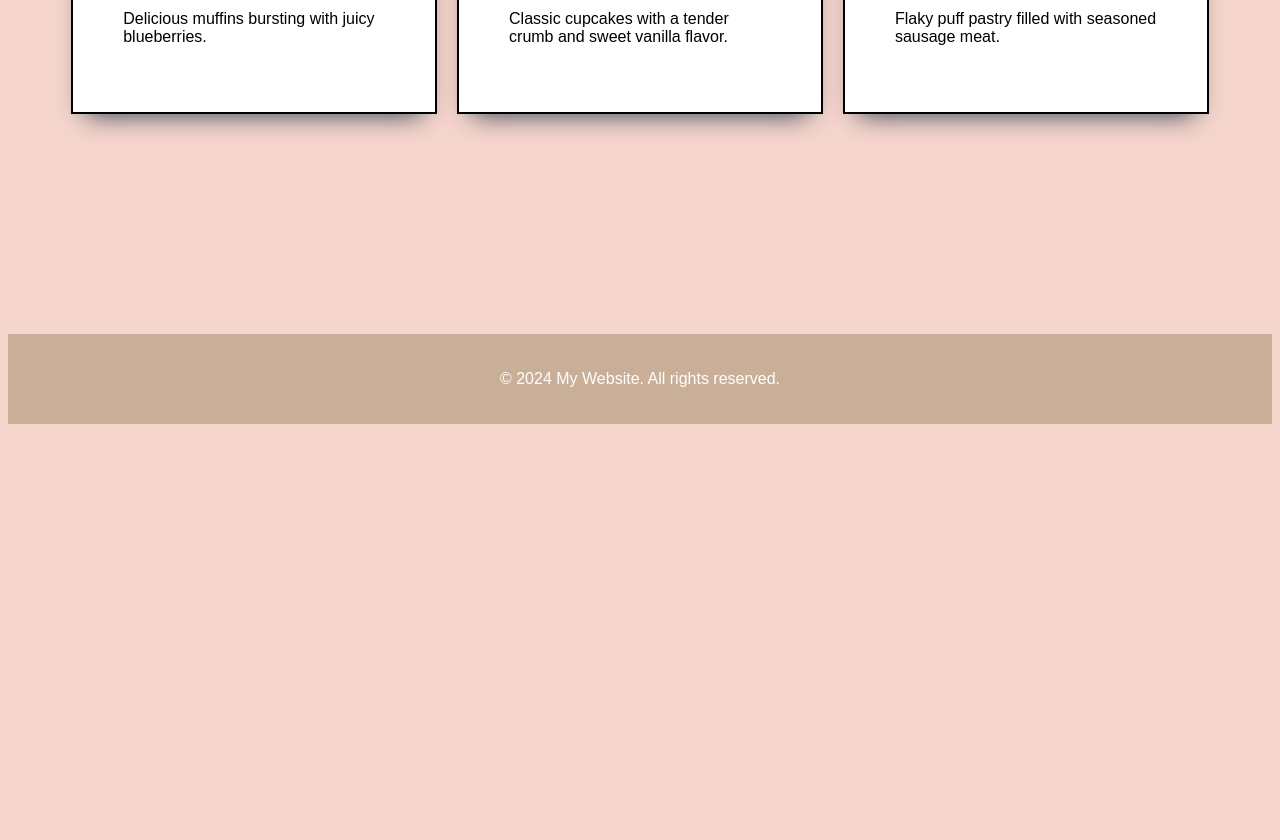
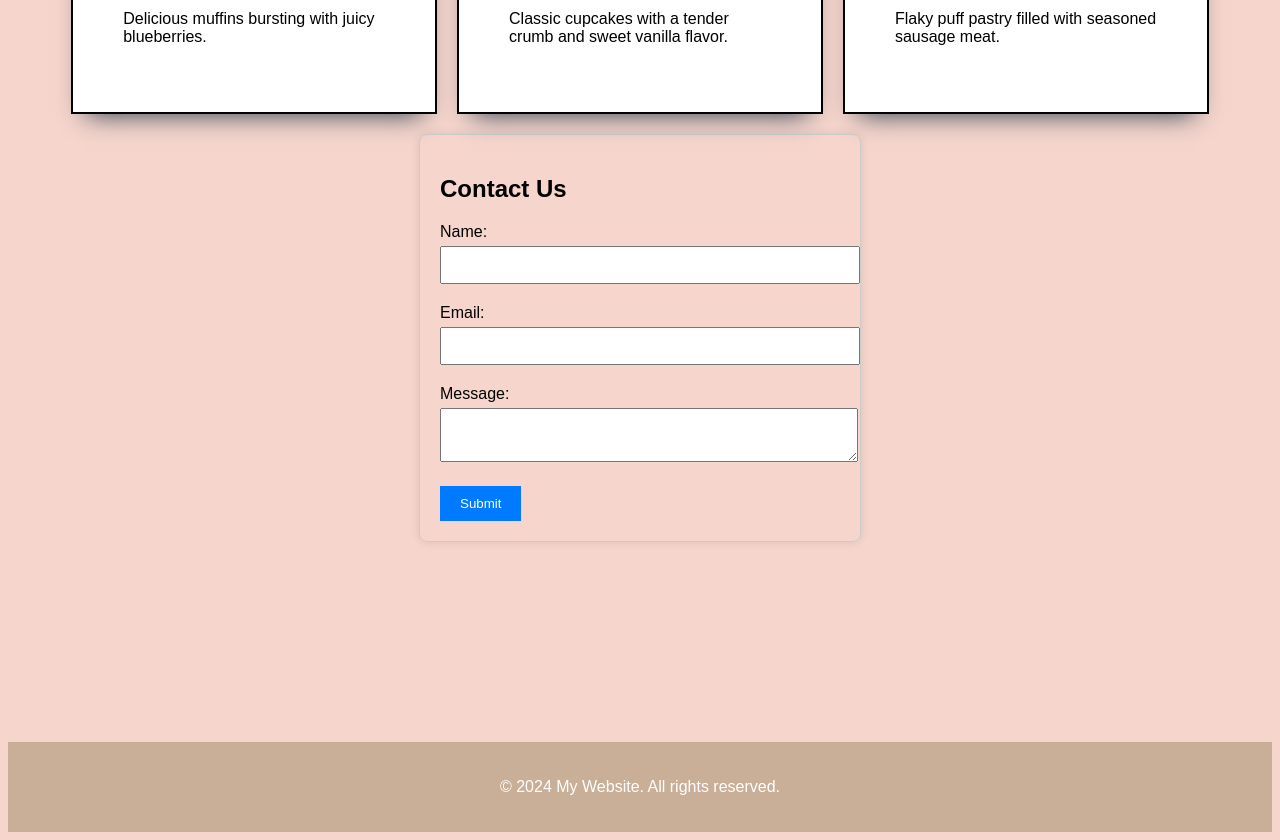
Before and after one commit to Zuribaby/ma.recipe.book.website, a React (Create React App) app: page / in a window 1280 px wide. Shown: the part 1960-2800 px from the top of the page. Before the commit the page ends 2392 px from the top, so only its background shows below. Built offline with nearby package versions, Linux system fonts and the light colour scheme; a web font is replaced by a local one.

Commit message:
Creating the contact form, linking the recipe video links.

```diff
--- /dev/null
+++ b/src/components/ContactForm.jsx
@@ -0,0 +1,96 @@
+// ContactFormBox.js
+
+import React, { useState } from 'react';
+import '../css/ContactForm.css';
+
+const ContactForm = () => {
+  const [formData, setFormData] = useState({
+    name: '',
+    email: '',
+    message: ''
+  });
+  const [errors, setErrors] = useState({});
+
+  const handleChange = (e) => {
+    setFormData({ ...formData, [e.target.name]: e.target.value });
+    setErrors({ ...errors, [e.target.name]: '' }); // Clear errors on input change
+  };
+
+  const handleSubmit = (e) => {
+    e.preventDefault();
+
+    try {
+      if (!formData.name) {
+        throw new Error('Name field cannot be empty');
+      }
+
+      if (!formData.email) {
+        throw new Error('Email field cannot be empty');
+      } else if (!/\S+@\S+\.\S+/.test(formData.email)) {
+        throw new Error('Please enter a valid email address');
+      }
+
+      if (!formData.message) {
+        throw new Error('Message field cannot be empty');
+      }
+
+      // If all validations pass, you can proceed with form submission
+      console.log('Form submitted:', formData);
+      // You can add code here to send the form data to your backend or handle it accordingly
+
+      // Clear form after submission
+      setFormData({
+        name: '',
+        email: '',
+        message: ''
+      });
+    } catch (error) {
+      setErrors({ ...errors, [error.field]: error.message });
+    }
+  };
+
+  return (
+    <div className="contact-form-box">
+      <h2>Contact Us</h2>
+      <div className="contact-form-container">
+        <form onSubmit={handleSubmit}>
+          <div className="form-group">
+            <label htmlFor="name">Name:</label>
+            <input
+              type="text"
+              id="name"
+              name="name"
+              value={formData.name}
+              onChange={handleChange}
+            />
+            {errors.name && <span className="error">{errors.name}</span>}
+          </div>
+          <div className="form-group">
+            <label htmlFor="email">Email:</label>
+            <input
+              type="email"
+              id="email"
+              name="email"
+              value={formData.email}
+              onChange={handleChange}
+            />
+            {errors.email && <span className="error">{errors.email}</span>}
+          </div>
+          <div className="form-group">
+            <label htmlFor="message">Message:</label>
+            <textarea
+              id="message"
+              name="message"
+              value={formData.message}
+              onChange={handleChange}
+            />
+            {errors.message && <span className="error">{errors.message}</span>}
+          </div>
+          <button type="submit">Submit</button>
+        </form>
+      </div>
+    </div>
+  );
+};
+
+export default ContactForm;
--- a/src/components/RecipeDetail.jsx
+++ b/src/components/RecipeDetail.jsx
@@ -21,9 +21,8 @@ function RecipeDetail() {
         "Bake at 350°F (175°C) for 10-12 minutes.",
         "Cool on baking sheets before transferring to wire racks."
       ],
-      imageUrl: "https://hips.hearstapps.com/hmg-prod/images/skillet-eggplant-parm1-1650313891.jpg?crop=1.00xw:0.752xh;0,0.135xh&resize=1200:*",
+      videoUrl: "https://www.youtube.com/embed/lJ7Ec3bKrxM",
     },
-
     {
       id: 2,
       title: "Classic Wedding Cake",
@@ -39,9 +38,8 @@ function RecipeDetail() {
         "Allow cakes to cool in pans for 10 minutes before transferring to wire racks to cool completely.",
         "Once cooled, frost and decorate as desired for a stunning wedding centerpiece."
       ],
-      imageUrl: "https://encrypted-tbn0.gstatic.com/images?q=tbn:ANd9GcSyKOAtmuhofDJuI5NzsOAwVE7_ZuQWKBoqTH24GGhvfg&s",
+      videoUrl: "https://www.youtube.com/embed/Aftb8hCnND0",
     },
-
     {
       id: 3,
       title: "Milky Donut",
@@ -58,9 +56,8 @@ function RecipeDetail() {
         "Fill a piping bag with milk custard and pipe into the center of each donut.",
         "Dust with powdered sugar before serving."
       ],
-      imageUrl: "https://media.istockphoto.com/photos/donut-with-milk-picture-id157399184?k=6&m=157399184&s=612x612&w=0&h=SmWx0neGAcOs1M2JqA_7EgZ__2gPn6eEawT4N2GBAmw=",
+      videoUrl: "https://www.youtube.com/embed/V_c2_EQgLgE",
     },
-
     {
       id: 4,
       title: "Sardine Bread",
@@ -85,9 +82,8 @@ function RecipeDetail() {
         "Preheat the oven to 375°F (190°C). Bake the sardine bread for 20-25 minutes or until golden brown.",
         "Serve warm and enjoy the savory goodness of sardine bread!"
       ],
-      imageUrl: "https://static.toiimg.com/photo/61831141.cms",
+      videoUrl: "https://www.youtube.com/embed/-BiZM4Ej1B0",
     },
-
     {
       id: 5,
       title: "Meat Pie",
@@ -117,9 +113,8 @@ function RecipeDetail() {
         "Bake in the preheated oven for 20-25 minutes or until golden brown and crispy.",
         "Serve hot and enjoy your homemade meat pies!"
       ],
-      imageUrl: "https://www.simplyrecipes.com/thmb/JVdfHi8ZgTxbEwK9XQ9GX6c5OhE=/2000x1333/filters:no_upscale():max_bytes(150000):strip_icc()/__opt__aboutcom__coeus__resources__content_migration__simply_recipes__uploads__2016__11__2016-12-09-BeefPie-5-7e9e03c4994a414a87e7f2a4b49b24bc.jpg",
+      videoUrl: "https://www.youtube.com/embed/ZXM0ZZM9Mjs",
     },
-
     {
       id: 6,
       title: "Croissant Recipe",
@@ -146,9 +141,8 @@ function RecipeDetail() {
         "Bake for 15-20 minutes, or until golden brown and flaky.",
         "Serve warm and enjoy the buttery goodness of homemade croissants!"
       ],
-      imageUrl: "https://static.toiimg.com/photo/61831141.cms",
+      videoUrl: "https://www.youtube.com/embed/kJfi4bz2q0w",
     },
-
     {
       id: 7,
       title: "Blueberry Muffins",
@@ -175,9 +169,8 @@ function RecipeDetail() {
         "Allow muffins to cool in the pan for a few minutes, then transfer to a wire rack to cool completely.",
         "Serve warm and enjoy these delightful blueberry muffins!"
       ],
-      imageUrl: "https://www.onceuponachef.com/images/2019/04/Best-Blueberry-Muffins.jpg",
+      videoUrl: "https://www.youtube.com/embed/gN-orgrgvU8",
     },
-
     {
       id: 8,
       title: "Vanilla Cupcakes",
@@ -204,9 +197,8 @@ function RecipeDetail() {
         "Frost with your favorite frosting and decorate as desired.",
         "Enjoy these classic vanilla cupcakes!"
       ],
-      imageUrl: "https://www.onceuponachef.com/images/2018/08/Vanilla-Cupcakes-760x877.jpg",
+      videoUrl: "https://www.youtube.com/embed/xrFZd54VFNE",
     },
-
     {
       id: 9,
       title: "Sausage Rolls",
@@ -230,9 +222,8 @@ function RecipeDetail() {
         "Bake for 20-25 minutes or until the pastry is golden brown and the sausage is cooked through.",
         "Serve warm as a delicious snack or appetizer."
       ],
-        imageUrl: "https://www.seriouseats.com/thmb/CNUWkhMI8N5uq7Tqb_q-tTgki2U=/735x0/sausage-rolls-45-1030477-8d7d49e4ab0c434da4324421af0a2a3e.jpg",
+      videoUrl: "https://www.youtube.com/embed/_Q_EZihVo-Q",
     }
-
   ]);
 
   // Find the recipe with the matching ID
@@ -252,12 +243,15 @@ function RecipeDetail() {
       </div>
       <div className="recipes-details-container">
         <h1>{recipe.title}</h1>
-        <div className="recipe-image-container">
-          <img
-            src={recipe.imageUrl}
-            alt={recipe.title}
-            className="recipe-image"
-          />
+        <div className="recipe-video-container">
+          <iframe
+            src={recipe.videoUrl}
+            title={recipe.title}
+            frameBorder="0"
+            allow="accelerometer; autoplay; clipboard-write; encrypted-media; gyroscope; picture-in-picture"
+            allowFullScreen
+            className="recipe-video"
+          ></iframe>
         </div>
         <h2>Description:</h2>
         <p>{recipe.description}</p>
--- a/src/components/RecipesList.jsx
+++ b/src/components/RecipesList.jsx
@@ -5,6 +5,7 @@ import HeroVideo from "./HeroVideo";
 import "../css/RecipeList.css";
 import About from "./About";
 import Footer from "./Footer";
+import ContactForm from "./ContactForm";
 
 function RecipesList() {
   const [recipes] = useState([
@@ -81,6 +82,7 @@ function RecipesList() {
           ))}
         </div>
       </div>
+      <ContactForm />
       <Footer />
     </div>
   );
--- /dev/null
+++ b/src/css/ContactForm.css
@@ -0,0 +1,52 @@
+/* ContactForm.css */
+
+.contact-form-box {
+  width: 400px;
+  margin: 0 auto;
+  padding: 20px;
+  border: 1px solid #ccc;
+  border-radius: 8px;
+  box-shadow: 0 0 10px rgba(0, 0, 0, 0.1);
+}
+
+.contact-form-box h2 {
+  margin-bottom: 20px;
+}
+
+.contact-form-container {
+  margin-top: 20px;
+}
+
+.form-group {
+  margin-bottom: 20px;
+}
+
+label {
+  display: block;
+  margin-bottom: 5px;
+}
+
+input[type="text"],
+input[type="email"],
+textarea {
+  width: 100%;
+  padding: 8px;
+  font-size: 16px;
+}
+
+button {
+  padding: 10px 20px;
+  background-color: #007bff;
+  color: #fff;
+  border: none;
+  cursor: pointer;
+}
+
+button:hover {
+  background-color: #0056b3;
+}
+
+.error {
+  color: red;
+  font-size: 14px;
+}
```
Lines whose indentation alone changed are shown as unchanged.
